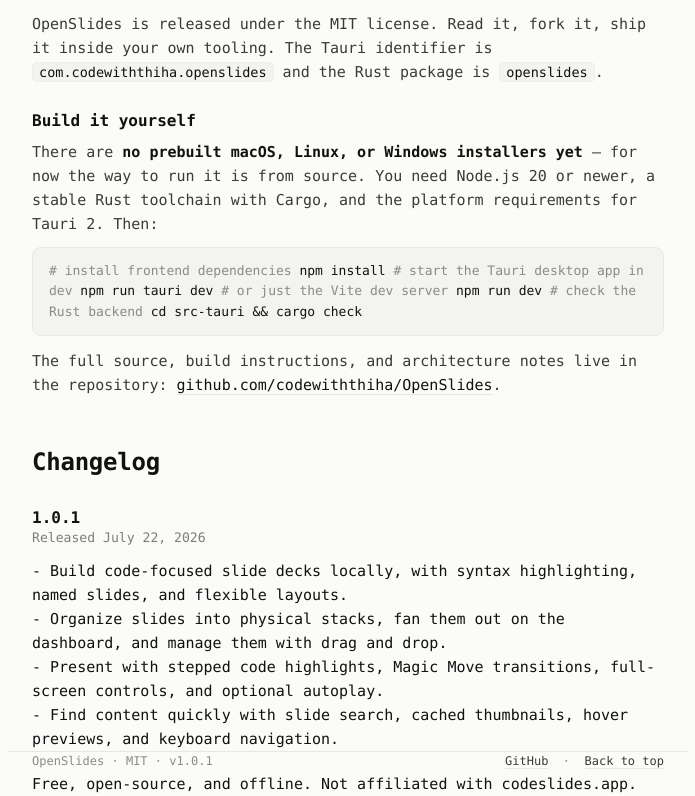
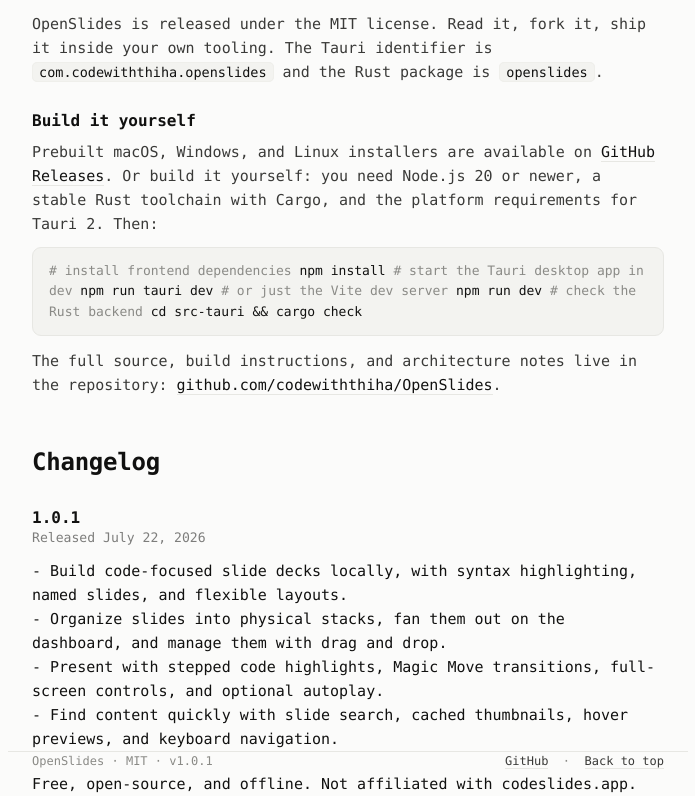
Before and after one commit to codewiththiha/OpenSlidesWebsite, a Svelte app: page / in a window 1280 px wide. Shown: the part 5488-6284 px from the top of the page, without its empty margins (292-987 px from the left). Built offline with nearby package versions, Linux system fonts and the light colour scheme; a small style sheet from the web is missing.

Commit message:
docs: align website release copy with published installers

```diff
--- a/src/components/sections/SectionOpenSource.svelte
+++ b/src/components/sections/SectionOpenSource.svelte
@@ -1,5 +1,6 @@
 <script lang="ts">
   const REPO = 'https://github.com/codewiththiha/OpenSlides'
+  const RELEASES = `${REPO}/releases`
 </script>
 
 <section id="open-source">
@@ -18,9 +19,10 @@
 
   <h3 id="os-build">Build it yourself</h3>
   <p>
-    There are <strong>no prebuilt macOS, Linux, or Windows installers yet</strong> — for
-    now the way to run it is from source. You need Node.js 20 or newer, a stable Rust
-    toolchain with Cargo, and the platform requirements for Tauri 2. Then:
+    Prebuilt macOS, Windows, and Linux installers are available on
+    <a href={RELEASES} target="_blank" rel="noopener" style:color="var(--ink)" style:text-decoration="none" style:border-bottom="1px solid var(--line)">GitHub Releases</a>.
+    Or build it yourself: you need Node.js 20 or newer, a stable Rust toolchain with
+    Cargo, and the platform requirements for Tauri 2. Then:
   </p>
   <div class="codeblock"><span class="cmt"># install frontend dependencies</span>
 npm install
--- a/src/style.css
+++ b/src/style.css
@@ -271,7 +271,7 @@
   article h2{font-size:21px;}
 }
 
-/* Latest release content is generated by the release-note automation. */
+/* Release history is generated by the release-note automation. */
 .release-date {
   margin-top: -0.65rem;
   font-size: 0.82rem;
```
